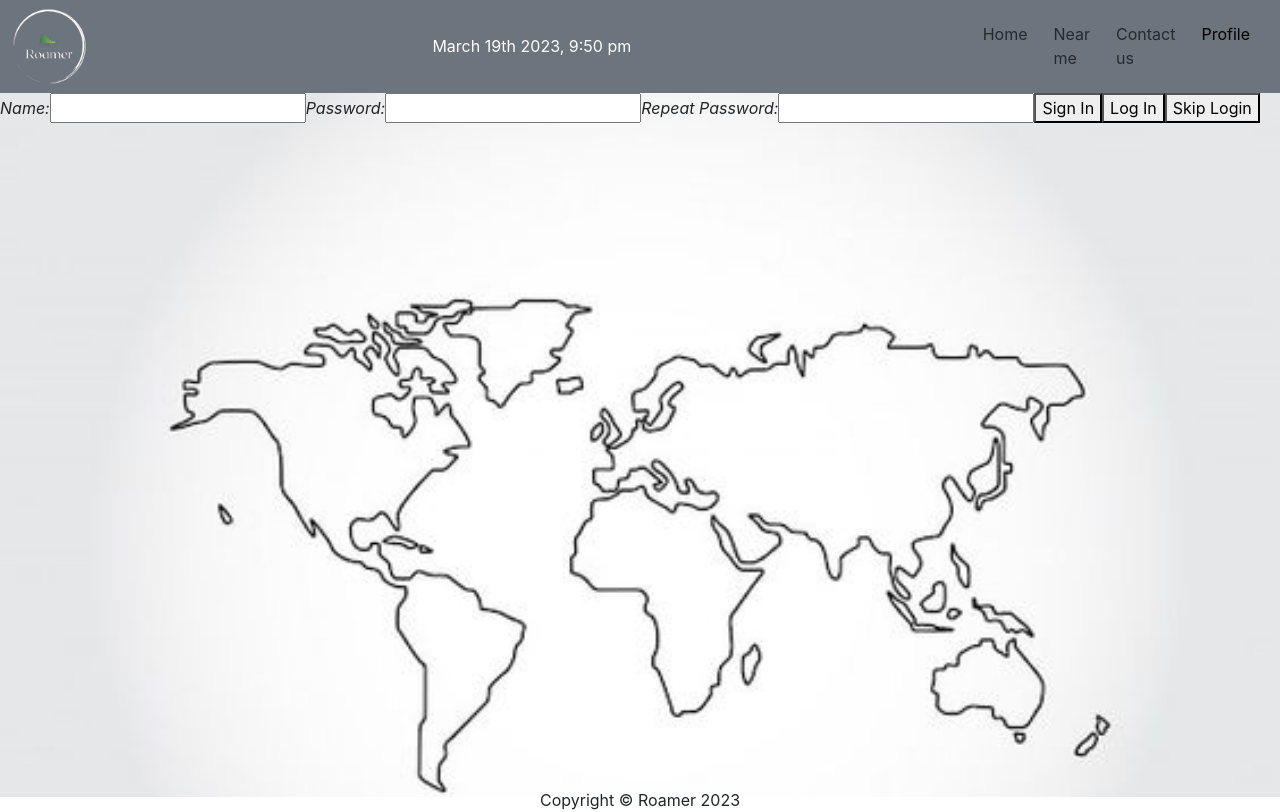
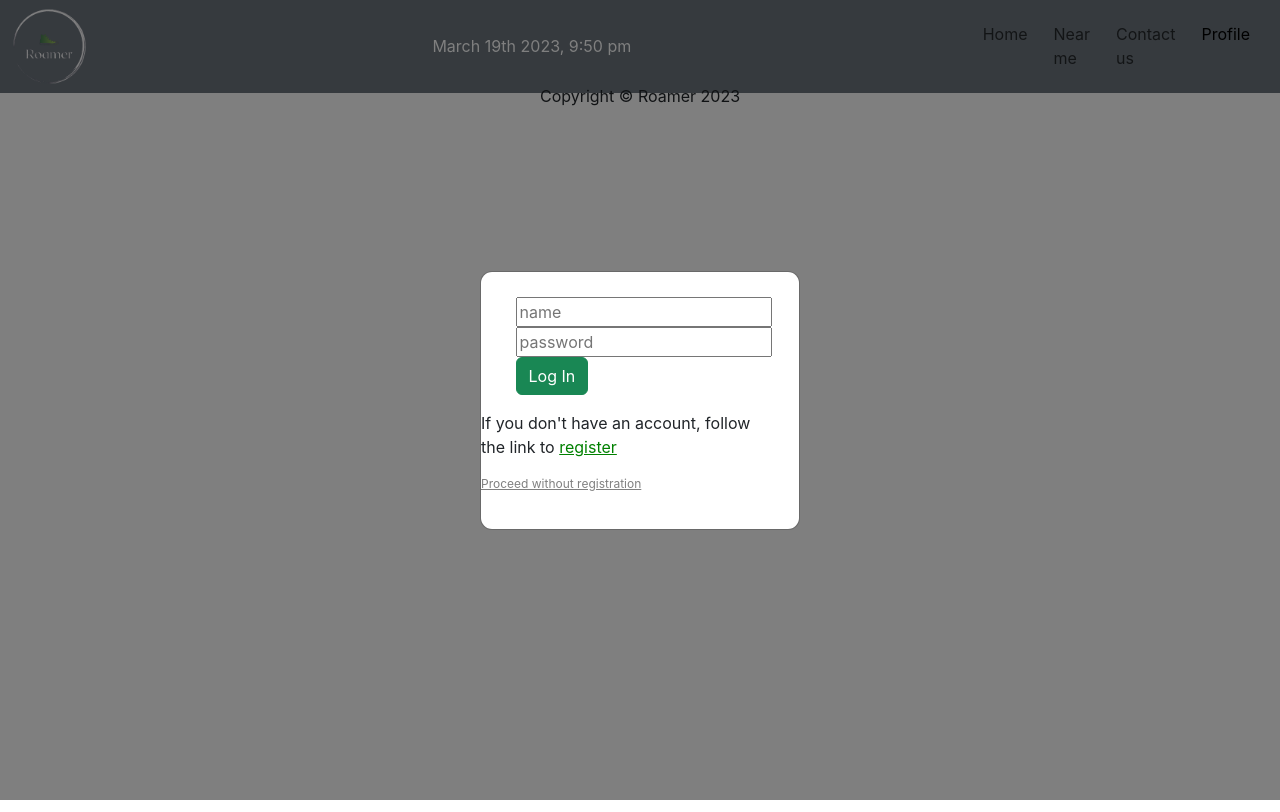
Before and after one commit to Nulula/roamer, a React (Create React App) app: page /profile in a window 1280 px wide. Built offline with nearby package versions, Linux system fonts and the light colour scheme.

Commit message:
Fully functional login

```diff
--- a/src/pages/Profile/LocalStorage.js
+++ b/src/pages/Profile/LocalStorage.js
@@ -1,11 +1,5 @@
 import { useState, useEffect } from "react";
 
-/**
- * A custom hook that uses local storage to persist and retrieve data.
- * @param {string} key - The key to store the data under in local storage.
- * @param {any} defaultValue - The default value to use if the key does not exist in local storage.
- * @returns {[any, function, function]} - Returns an array containing the stored value, a function to set the value, and a function to remove the item from local storage.
- */
 export function useLocalStorage(key, defaultValue) {
   // Use useState to retrieve the stored value from local storage, or the default value if the key does not exist
   const [value, setItem] = useState(() => {
--- a/src/pages/Profile/Login.js
+++ b/src/pages/Profile/Login.js
@@ -16,7 +16,8 @@ function LoginModal() {
     fontStyle: "italic",
   };
 
-  // Use the useSessionStorage hook to store and retrieve user data
+  // Use the useLocalStorage hook to store and retrieve user data
+
   const [userData, setUserData] = useSessionStorage("userData", {
     name: "",
     password: "",
@@ -32,10 +33,10 @@ function LoginModal() {
   });
 
   // Use the useState hook to keep track of the current form type (sign in or login)
-  const [formType, setFormType] = useState("signIn");
+  const [formType, setFormType] = useState("login");
 
   // This function is called when the user submits the form
-  function handleSubmit(event) {
+  async function handleSubmit(event) {
     event.preventDefault();
 
     // Validate that all form fields are filled in
@@ -44,27 +45,14 @@ function LoginModal() {
       return;
     }
 
-    // Validate that the passwords match if signing up
+    // Check if the user exists in the local storage if logging in
+    if (formType === "login") {
+      const localStorageData = JSON.parse(localStorage.getItem("userData"));
       if (
-      formType === "signIn" &&
-      formData.password !== formData.repeatPassword
+        localStorageData &&
+        localStorageData.name === formData.name &&
+        localStorageData.password === formData.password
       ) {
-      toast.error("Oops! Passwords mismatch!");
-      return;
-    }
-
-    // Check if the user exists in the local storage if logging in
-    const localStorageData = JSON.parse(localStorage.getItem("localData"));
-    if (
-      formType === "login" &&
-      (!localStorageData ||
-        localStorageData.password !== formData.password ||
-        localStorageData.name !== formData.name)
-    ) {
-      toast.error("Incorrect username or password!");
-      return;
-    }
-
         // Update the user data and hide the modal
         setUserData({
           ...userData,
@@ -72,6 +60,36 @@ function LoginModal() {
           signedIn: true,
         });
         setShowModal(false);
+        return;
+      } else {
+        toast.error("Incorrect username or password!");
+        return;
+      }
+    }
+
+    // Check if the user already exists in the local storage if signing up
+    if (formType === "signIn") {
+      const localStorageData = JSON.parse(localStorage.getItem("userData"));
+      if (localStorageData && localStorageData.name === formData.name) {
+        toast.error("Username already exists!");
+        return;
+      }
+
+      // Validate that the passwords match
+      if (formData.password !== formData.repeatPassword) {
+        toast.error("Oops! Passwords mismatch!");
+        return;
+      }
+
+      // Save the user data to the local storage and hide the modal
+      localStorage.setItem("userData", JSON.stringify(formData));
+      setUserData({
+        ...userData,
+        ...formData,
+        signedIn: true,
+      });
+      setShowModal(false);
+    }
   }
 
   // This function is called when a form field changes
@@ -115,50 +133,102 @@ function LoginModal() {
   return (
     <>
       {showModal && (
-        <div className="login-modal" style={styles}>
+        <div className="modal">
+          <div className="modal-content">
+            <ul style={{ listStyle: "none" }}>
               <form onSubmit={handleSubmit}>
-            <label>
-              Name:
+                <li>
                   <input
                     type="text"
                     name="name"
+                    placeholder="name"
                     value={formData.name}
                     onChange={handleChange}
                   />
-            </label>
-            <label>
-              Password:
+                </li>
+
+                <li>
                   <input
                     type="password"
                     name="password"
+                    placeholder="password"
                     value={formData.password}
                     onChange={handleChange}
                   />
-            </label>
+                </li>
+
                 {formType === "signIn" && (
-              <label>
-                Repeat Password:
+                  <li>
                     <input
                       type="password"
                       name="repeatPassword"
+                      placeholder="repeatPassword"
                       value={formData.repeatPassword}
                       onChange={handleChange}
                     />
-              </label>
+                  </li>
                 )}
-            <button type="submit">
+                <button className="btn btn-success rounded-start" type="submit">
                   {formType === "signIn" ? "Sign In" : "Log In"}
                 </button>
               </form>
-          <div className="login-modal-buttons">
+            </ul>
+            <div>
               {formType === "signIn" ? (
                 <>
-                <button onClick={handleLoginClick}>Log In</button>
-                <button onClick={handleSkip}>Skip Login</button>
+                  <p onClick={handleLoginClick}>
+                    Already have an account?
+                    <span
+                      style={{
+                        textDecoration: "underline",
+                        cursor: "pointer",
+                        color: "green",
+                      }}
+                    >
+                      Log In
+                    </span>
+                  </p>
+
+                  <p
+                    onClick={handleSkip}
+                    style={{
+                      textDecoration: "underline",
+                      fontSize: "12px",
+                      cursor: "pointer",
+                      color: "grey",
+                    }}
+                  >
+                    Proceed without registration
+                  </p>
                 </>
               ) : (
-              <button onClick={handleRegister}>Sign In</button>
+                <div>
+                  <p onClick={handleRegister}>
+                    If you don't have an account, follow the link to{" "}
+                    <span
+                      style={{
+                        textDecoration: "underline",
+                        cursor: "pointer",
+                        color: "green",
+                      }}
+                    >
+                      register
+                    </span>
+                  </p>
+                  <p
+                    onClick={handleSkip}
+                    style={{
+                      textDecoration: "underline",
+                      fontSize: "12px",
+                      cursor: "pointer",
+                      color: "grey",
+                    }}
+                  >
+                    Proceed without registration
+                  </p>
+                </div>
               )}
+            </div>
           </div>
         </div>
       )}
@@ -177,7 +247,12 @@ function LoginModal() {
                   page and update your information at any time. Thank you for
                   choosing our website!
                 </span>
-                <button onClick={handleRegister}>Sign In</button>
+                <button
+                  className="btn btn-success rounded-start"
+                  onClick={handleRegister}
+                >
+                  Sign In
+                </button>
               </>
             )}
           </div>
--- a/src/pages/Profile/Profile.js
+++ b/src/pages/Profile/Profile.js
@@ -1,14 +1,10 @@
-// Import React library, useState and useEffect hooks, and some custom hooks
-import React from "react";
+import React, { useState, useEffect } from "react";
+import { useLocalStorage } from "./LocalStorage";
 import { useSessionStorage } from "./SessionStorage";
-import { useLocalStorage } from "./LocalStorage";
-import { useEffect } from "react";
-import Login from "./Login"; // Import Login component
-import bgImage from "./assets/backgroundImg.jpg"; // Import background image
+import Login from "./Login";
+import bgImage from "./assets/backgroundImg.jpg";
 
-// Define a functional component called Profile
-function Profile() {
-  // Define some inline styles as an object
+// Define the styles for the profile page
 const styles = {
   backgroundImage: `url(${bgImage})`,
   backgroundSize: "cover",
@@ -16,44 +12,59 @@ function Profile() {
   display: "flex",
   fontStyle: "italic",
 };
+
+// Define the styles for the logout button
 const buttonStyle = {
-    height: "50px",
+  height: "35px",
+  borderRadius: "5px",
+  background: "green",
+  border: "transparent",
+  color: "white",
 };
 
-  // Call useSessionStorage and useLocalStorage custom hooks to get and set data from browser's sessionStorage and localStorage
-  const [userData, setUserData] = useSessionStorage("userData", {});
-  const [localData, setLocalData] = useLocalStorage("localData", {});
+// Define the Profile component
+function Profile() {
+  // Use local storage to store user data
+  const [localData, setLocalData] = useLocalStorage("userData", {});
 
-  // Call useEffect hook to set localData when userData changes
+  // Use session storage to store user data
+  const [sessionData, setSessionData] = useSessionStorage("userData", {});
+
+  // Update local storage when local data changes
   useEffect(() => {
-    setLocalData(userData);
-  }, []);
+    setLocalData(localData);
+  }, [localData]);
 
-  // Define a function to handle logout
-  function handleLogout() {
-    // Call clearSessionStorage function to remove user data from sessionStorage
+  // Update session storage when session data changes
+  useEffect(() => {
+    setSessionData(sessionData);
+  }, [sessionData]);
+
+  // Save session data to local storage and clear session storage
+  function saveLocalStorage() {
+    localStorage.removeItem("userData");
+    localStorage.setItem("userData", JSON.stringify(sessionData));
     clearSessionStorage();
-    // Update userData by setting the signedIn property to false
-    setUserData((prevUserData) => ({
-      ...prevUserData,
-      signedIn: false,
-    }));
   }
 
-  // Define a function to remove user data from sessionStorage
+  // Handle logout by saving session data to local storage and clearing session data
+  function handleLogout() {
+    saveLocalStorage();
+    setSessionData({});
+  }
+
+  // Clear session storage
   function clearSessionStorage() {
     sessionStorage.removeItem("userData");
   }
 
-  // Render Profile component
   return (
     <>
-      {/* Render different content based on whether user is signed in or not */}
-      {userData.signedIn ? (
-        // If user is signed in, render a welcome message and a logout button
-        <h5 style={styles}>
+      {sessionData.signedIn ? (
+        // Show the profile page if the user is signed in
+        <p style={styles}>
           <div className="container mt-5">
-            Welcome to your profile page, {userData.name}! Here, you can find
+            Welcome to your profile page, {sessionData.name}! Here, you can find
             all the places you saved during your previous trips.
           </div>
           <button
@@ -63,14 +74,13 @@ function Profile() {
           >
             Logout
           </button>
-        </h5>
+        </p>
       ) : (
-        // If user is not signed in, render the Login component
-        <Login setUserData={setUserData} />
+        // Show the login page if the user is not signed in
+        <Login setSessionData={setSessionData} />
       )}
     </>
   );
 }
 
-// Export Profile component as a default export
 export default Profile;
--- a/src/pages/Profile/SessionStorage.js
+++ b/src/pages/Profile/SessionStorage.js
@@ -1,11 +1,5 @@
 import { useState, useEffect } from "react";
 
-/**
- * A custom hook that uses session storage to persist and retrieve data.
- * @param {string} key - The key to store the data under in session storage.
- * @param {any} defaultValue - The default value to use if the key does not exist in session storage.
- * @returns {[any, function, function]} - Returns an array containing the stored value, a function to set the value, and a function to remove the item from session storage.
- */
 export function useSessionStorage(key, defaultValue) {
   // Use useState to retrieve the stored value from session storage, or the default value if the key does not exist
   const [value, setItem] = useState(() => {
```
Lines whose indentation alone changed are shown as unchanged.
